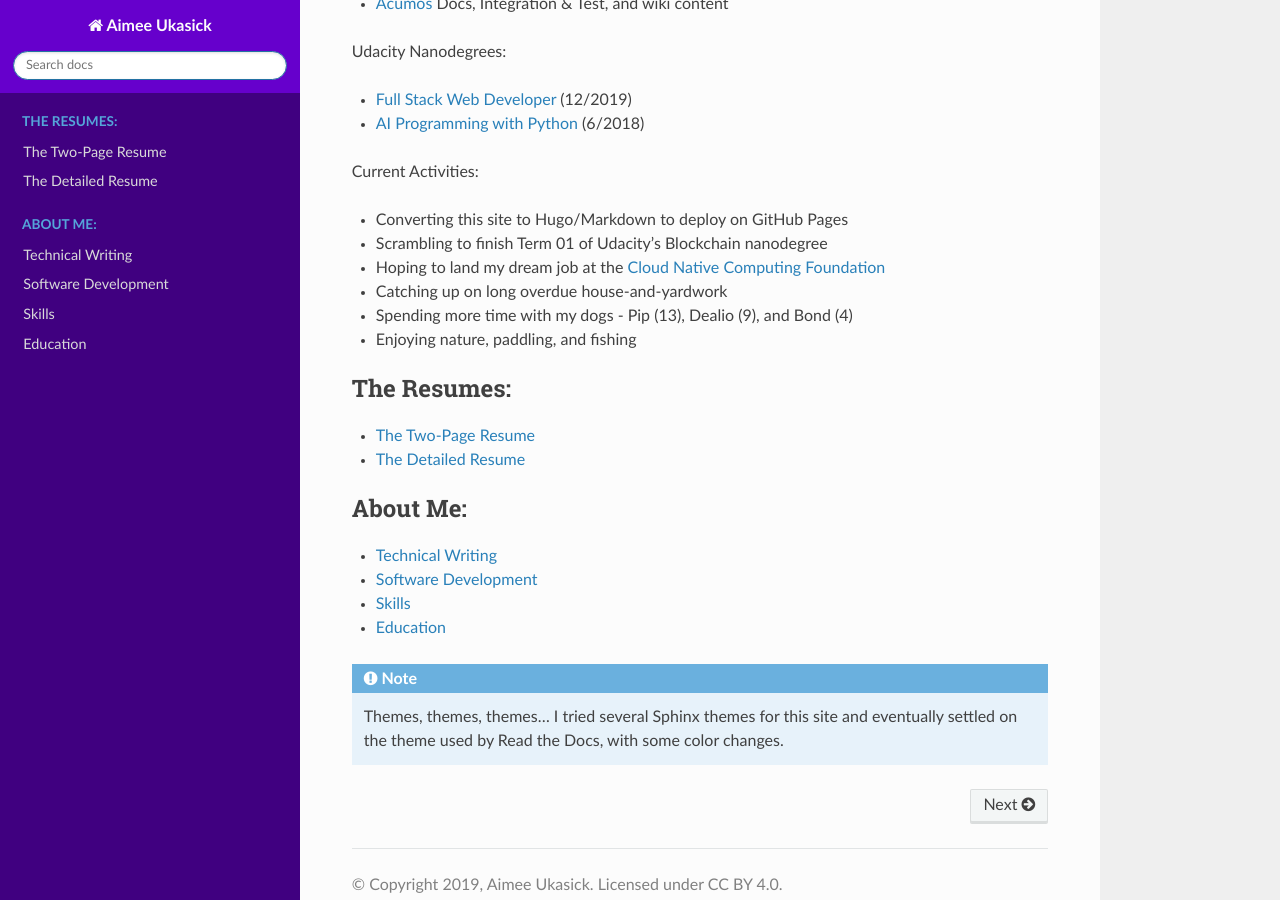
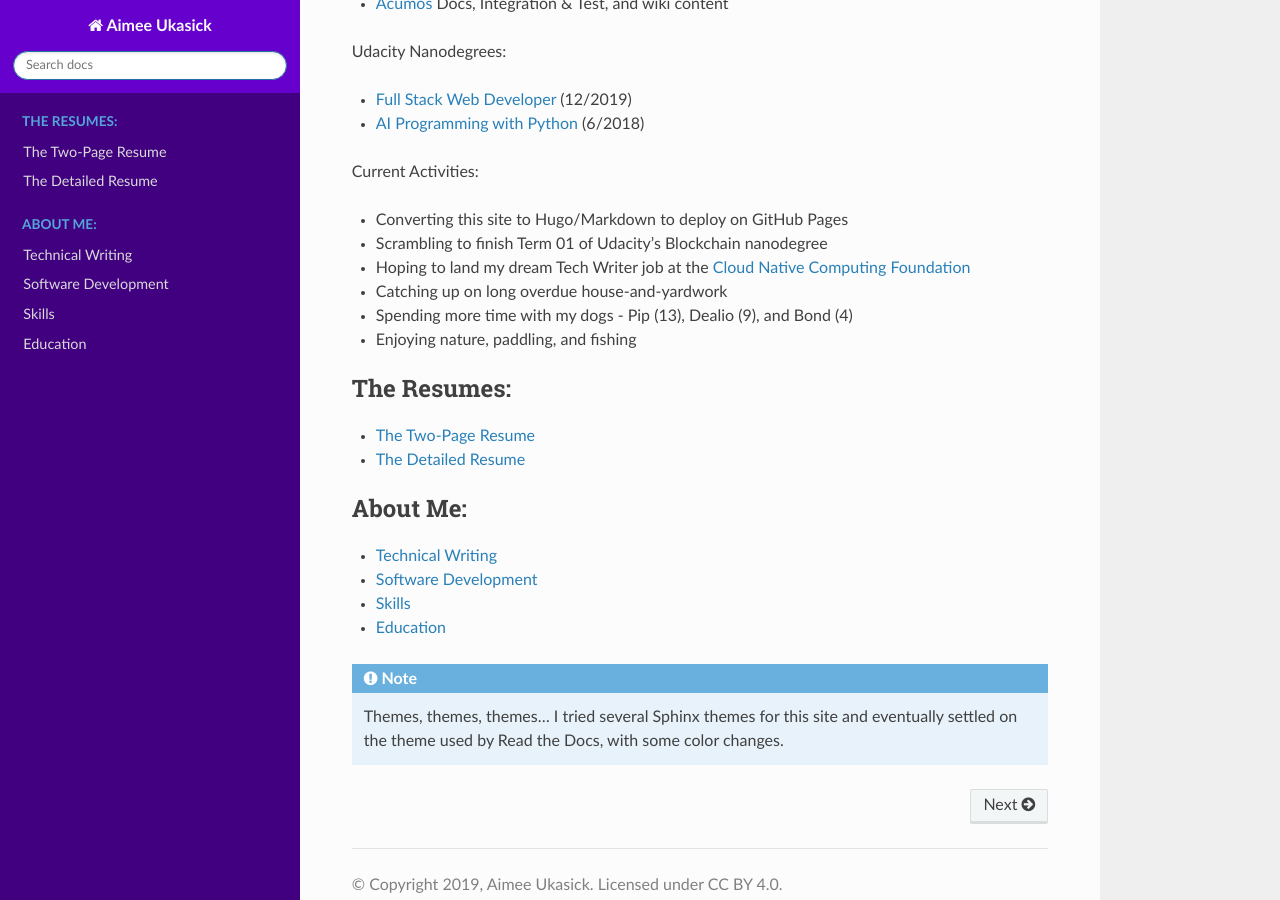
Before and after one commit to aimeeu/aimee-ukasick-resume, a Sphinx documentation site: the page built from docs/index.rst, in a window 1280 px wide and 900 px high, scrolled down 559 px. Built offline with Sphinx 7.4.7 and the Read the Docs theme 2.0.0, drawn with Linux system fonts in a browser that asks for light colours.

Commit message:
dream tech writer job
Signed-off-by: Aimee Ukasick <aimeeu.opensource@gmail.com>

```diff
--- a/docs/index.rst
+++ b/docs/index.rst
@@ -45,7 +45,7 @@ Current Activities:
 
 - Converting this site to Hugo/Markdown to deploy on GitHub Pages
 - Scrambling to finish Term 01 of Udacity's Blockchain nanodegree
-- Hoping to land my dream job at the `Cloud Native Computing Foundation <https://www.cncf.io/>`_
+- Hoping to land my dream Tech Writer job at the `Cloud Native Computing Foundation <https://www.cncf.io/>`_
 - Catching up on long overdue house-and-yardwork
 - Spending more time with my dogs - Pip (13), Dealio (9), and Bond (4)
 - Enjoying nature, paddling, and fishing
```
